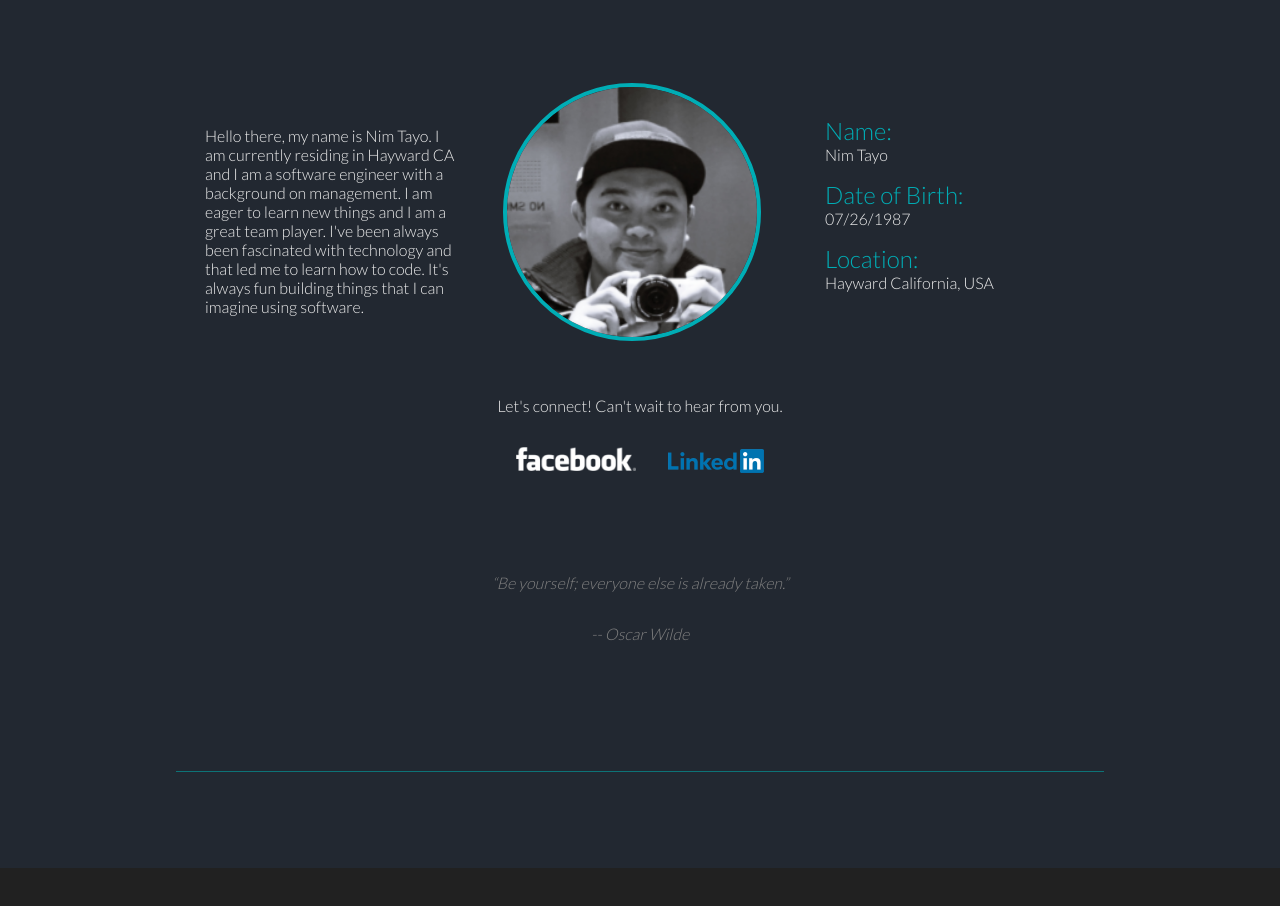
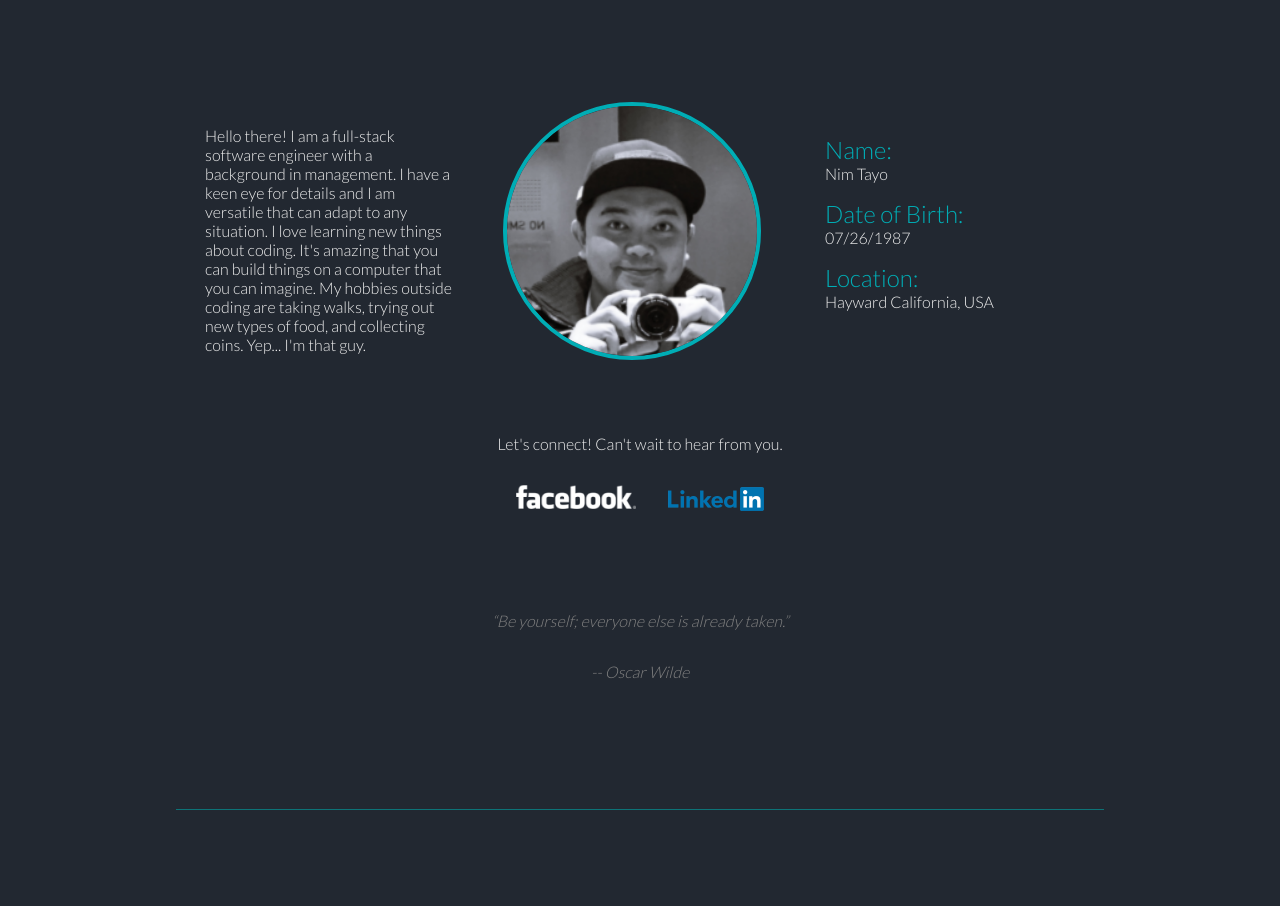
Before and after one commit to nimaester/psite, a React (Create React App) app: page / in a window 1280 px wide. Shown: the part 1020-1926 px from the top of the page. Before the commit the page ends 1888 px from the top, so only its background shows below. Built offline with nearby package versions, Linux system fonts and the light colour scheme.

Commit message:
updated some animationg

```diff
--- a/src/about/AboutMe.js
+++ b/src/about/AboutMe.js
@@ -27,12 +27,7 @@ const AboutMe = () => {
         <div className='cards'>
           <div className='bio'>
             <p>
-              Hello there, my name is Nim Tayo. I am currently residing in
-              Hayward CA and I am a software engineer with a background on
-              management. I am eager to learn new things and I am a great team
-              player. I've been always been fascinated with technology and that
-              led me to learn how to code. It's always fun building things that
-              I can imagine using software.
+            Hello there! I am a full-stack software engineer with a background in management. I have a keen eye for details and I am versatile that can adapt to any situation. I love learning new things about coding. It's amazing that you can build things on a computer that you can imagine. My hobbies outside coding are taking walks, trying out new types of food, and collecting coins. Yep... I'm that guy.
             </p>
 
 
```
